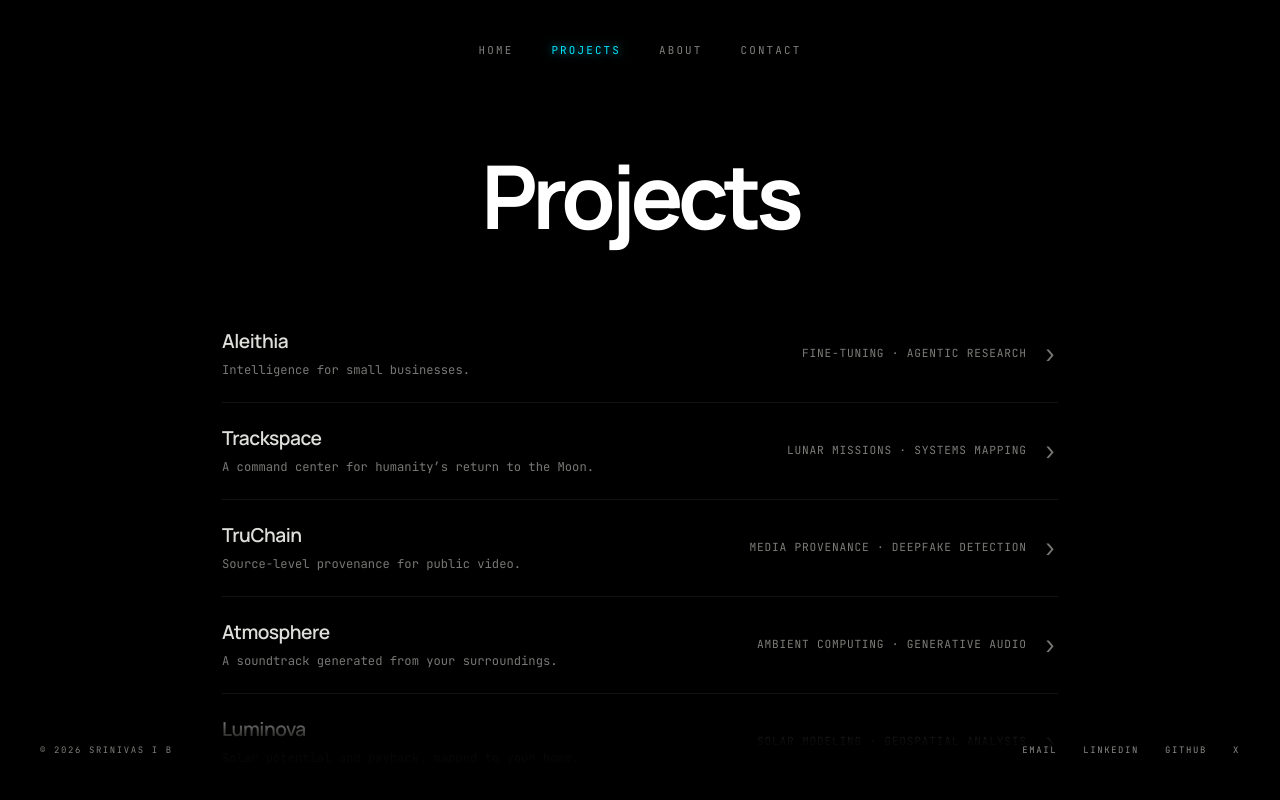
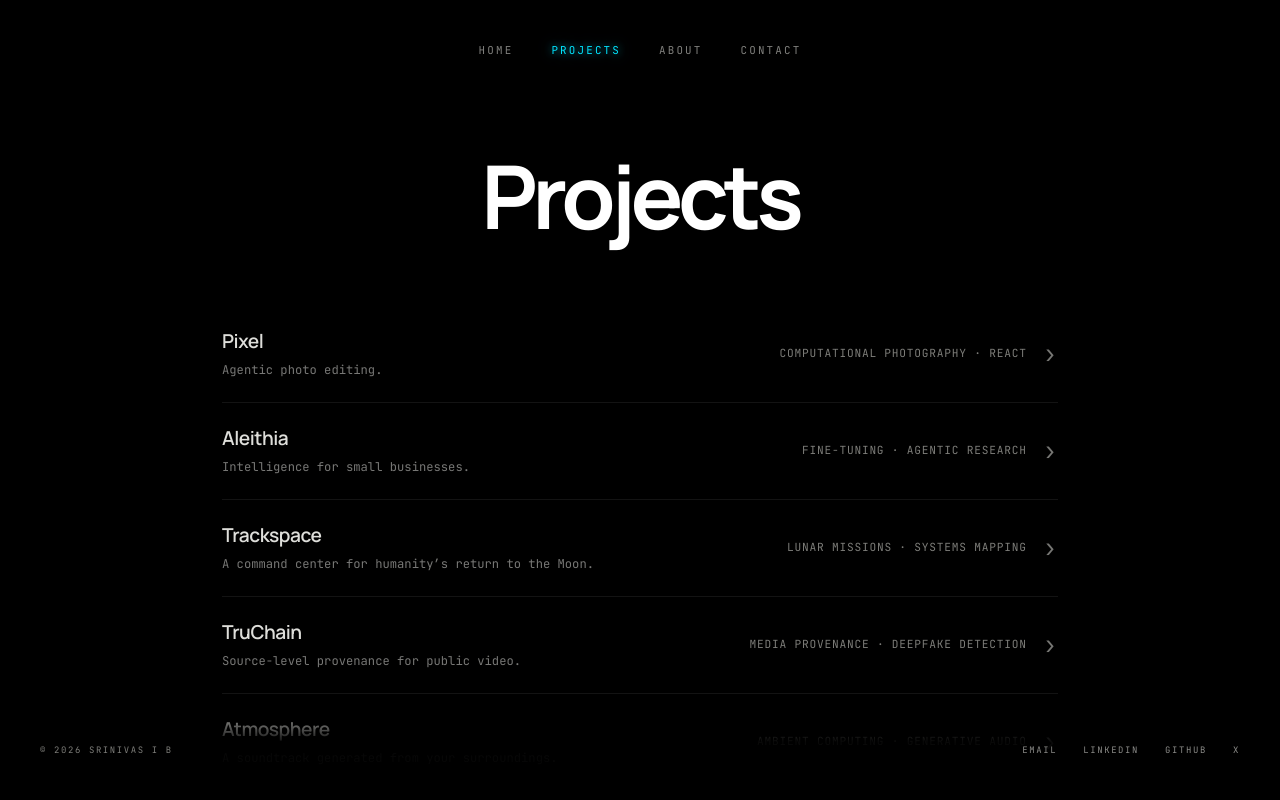
Before and after one commit to IBS27/portfolio, a React (Vite) app: page /projects in a window 1280 px wide. Shown: the top 800 px of the page. Built offline with nearby package versions, Linux system fonts and the light colour scheme.

Commit message:
feat(projects): add Pixel project

```diff
--- a/src/pages/Projects.tsx
+++ b/src/pages/Projects.tsx
@@ -10,6 +10,14 @@ type ProjectItem = {
 }
 
 const projects: ProjectItem[] = [
+  {
+    id: 'pixel',
+    title: 'Pixel',
+    summary: 'Agentic photo editing.',
+    description: 'An AI agent that translates creative direction into precise, multistep photo edits using professional controls for exposure, color, curves, and selective masking.',
+    tech: ['Computational Photography', 'React', 'TypeScript', 'Convex', 'WebGL'],
+    url: 'https://trypixel.app',
+  },
   {
     id: 'aleithia',
     title: 'Aleithia',
```
